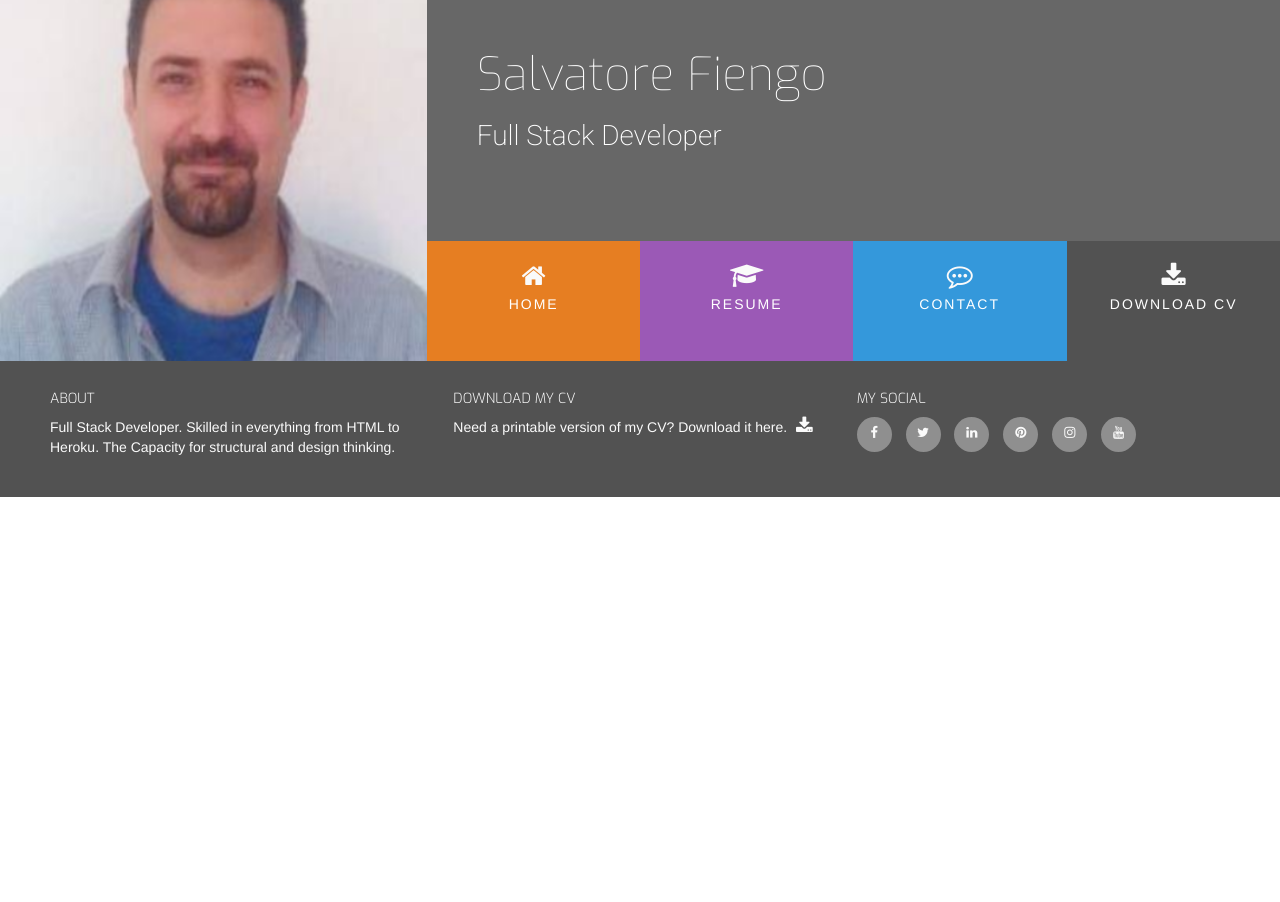
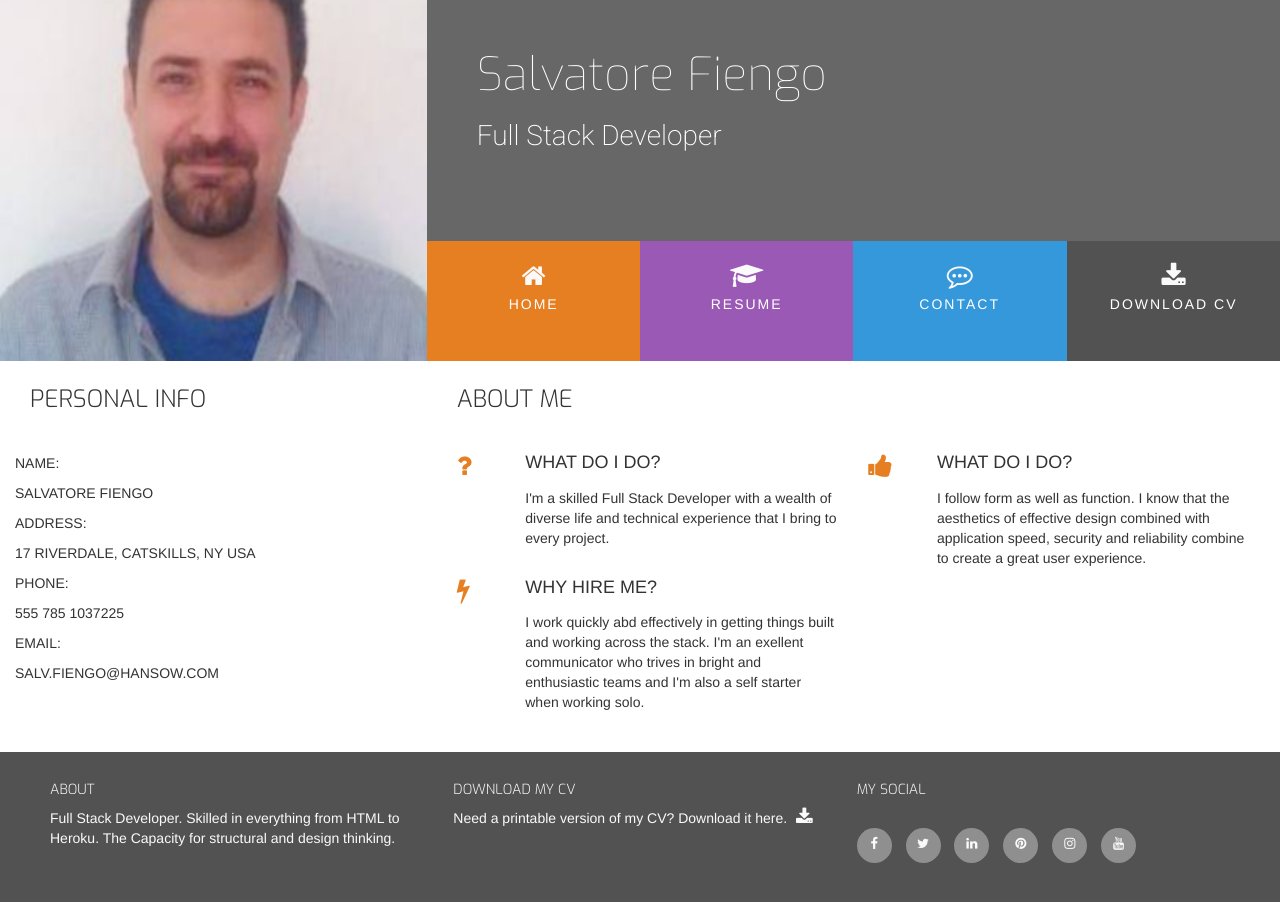
Before and after one commit to SalvatoreFiengo/mini-project-2, a plain HTML site: page index.html in a window 1280 px wide. Before the commit the page ends 800 px from the top, so only its background shows below. Drawn offline with nearby package versions, Linux system fonts and the light colour scheme.

Commit message:
section update

```diff
--- a/assets/CSS/style.css
+++ b/assets/CSS/style.css
@@ -17,6 +17,10 @@
 .ui-menu-color-download {
     background-color: #525252;
 }
+
+.bg-color-three-reasons {
+    background-color: #ffffff;
+}
 /*------------------------------------Special Paddings/Margins/Text*/
 
 h1,h2,h3,h4 {
@@ -33,10 +37,26 @@ h1,h2,h3,h4 {
     color: #fafafa;
 }
 
-inline-block {
+.inline-block {
     display: inline-block;
 }
 
+.section-column {
+    padding: 0 30px 30px;
+    float: none;
+    display: table-cell;
+}
+
+.row-table {
+    display: table;
+}
+
+.section-heading{
+    font-family: "Exo", sans-serif;
+    font-weight: 300;
+    margin-top: 25px;
+    margin-bottom: 40px;
+}
 /*------------------------------------Heading*/
 
 header {
@@ -84,7 +104,7 @@ header {
 .menu-item {
     height: 120px;
     padding: 0;
-    text-align: center
+    text-align: center;
 }
 
 .menu-item a {
@@ -169,3 +189,15 @@ footer .cv-pdf i:hover {
 #footer-details {
     margin: 20px;
 }
+
+/*------------------------------------------------------three-reasons*/
+
+.three-reasons-icon {
+    font-size: 26px;
+    color: #e67e22;
+}
+
+.three-reasons-heading {
+    margin-bottom: 15px;
+
+}
--- a/index.html
+++ b/index.html
@@ -14,7 +14,7 @@
     <header class="container-fluid">
         <div class="row">
             <a href="index.html">
-            <div class="col-md-4 logo"></div>
+                <div class="col-md-4 logo"></div>
             </a>
             <div class="col-md-8">
                 <div class="row bg-color-name-title">
@@ -42,7 +42,103 @@
             </div>
         </div>
     </header>
-    <section>
+    <section class="container-fluid">
+        <div class="row row-table">
+            <div class="col-xs-12 col-sm-12 col-md-4 bg-color-personal-info section-column">
+                <div class="row">
+                    <div class="col-md-12">
+                        <h3 class="section-heading uppercase">Personal info</h3>
+                    </div>
+                    <div class="personal-info-item">
+                        <div class="key">
+                            <p class="uppercase">Name:</p>
+                        </div>
+                        <div class="value">
+                            <p class="uppercase">Salvatore Fiengo</p>
+                        </div>
+                    </div>
+                    <div class="personal-info-item">
+                        <div class="key">
+                            <p class="uppercase">Address:</p>
+                        </div>
+                        <div class="value">
+                            <p class="uppercase">17 Riverdale, Catskills, NY USA</p>
+                        </div>
+                    </div>
+                    <div class="personal-info-item">
+                        <div class="key">
+                            <p class="uppercase">Phone:</p>
+                        </div>
+                        <div class="value">
+                            <p class="uppercase">555 785 1037225</p>
+                        </div>
+                    </div>
+                    <div class="personal-info-item">
+                        <div class="key">
+                            <p class="uppercase">Email:</p>
+                        </div>
+                        <div class="value">
+                            <p class="uppercase">Salv.fiengo@hansow.com</p>
+                        </div>
+                    </div>
+                </div>
+            </div>
+            <div class="col-xs-12 col-sm-12 col-md-8 bg-color-three-reasons section-column">
+                <div class="row">
+                    <div class="col-md-12">
+                        <h3 class="section-heading uppercase">
+                            About me
+                        </h3>
+                    </div>
+                </div>
+                <div class="row">
+                    <div class="col-sx-10 col-xs-offset-1 col-sm-offset-0 col-sm-4 col-md-6">
+                        <div class="row">
+                            <div class="col-xs-2 col-sm-2 col-md-2">
+                                <i class="three-reasons-icon fa fa-question" aria-hidden="true"></i>
+                            </div>
+                            <div class="col-xs-10 col-sm-10">
+                                <h4 class="three-reasons-heading uppercase">What do I do?</h4>
+                                <p>
+                                    I'm a skilled Full Stack Developer with a wealth of diverse
+                                    life and technical experience that I bring to every project.
+                                </p>
+                            </div>
+                        </div>
+                    </div>
+                    <div class="col-sx-10 col-xs-offset-1 col-sm-offset-0 col-sm-4 col-md-6">
+                        <div class="row">
+                            <div class="col-xs-2 col-sm-2 col-md-2">
+                                <i class="three-reasons-icon fa fa-thumbs-up" aria-hidden="true"></i>
+                            </div>
+                            <div class="col-xs-10 col-sm-10">
+                                <h4 class="three-reasons-heading uppercase">What do I do?</h4>
+                                <p>
+                                    I follow form as well as function.
+                                    I know that the aesthetics of effective design combined with application speed,
+                                    security and reliability combine to create a great user experience.
+                                </p>
+                            </div>
+                        </div>
+                    </div>
+                    <div class="col-sx-10 col-xs-offset-1 col-sm-offset-0 col-sm-4 col-md-6">
+                        <div class="row">
+                            <div class="col-xs-2 col-sm-2 col-md-2">
+                                <i class="three-reasons-icon fa fa-bolt" aria-hidden="true"></i>
+                            </div>
+                            <div class="col-xs-10 col-sm-10">
+                                <h4 class="three-reasons-heading uppercase">Why hire me?</h4>
+                                <p>
+                                    I work quickly abd effectively in getting things built and working across the stack.
+                                    I'm an exellent communicator who trives in bright and enthusiastic teams
+                                    and I'm also a self starter when working solo.
+                                </p>
+                            </div>
+                        </div>
+                    </div>
+                </div>
+            </div>
+        </div>
 
     </section>
     <footer class="container-fluid">
```
